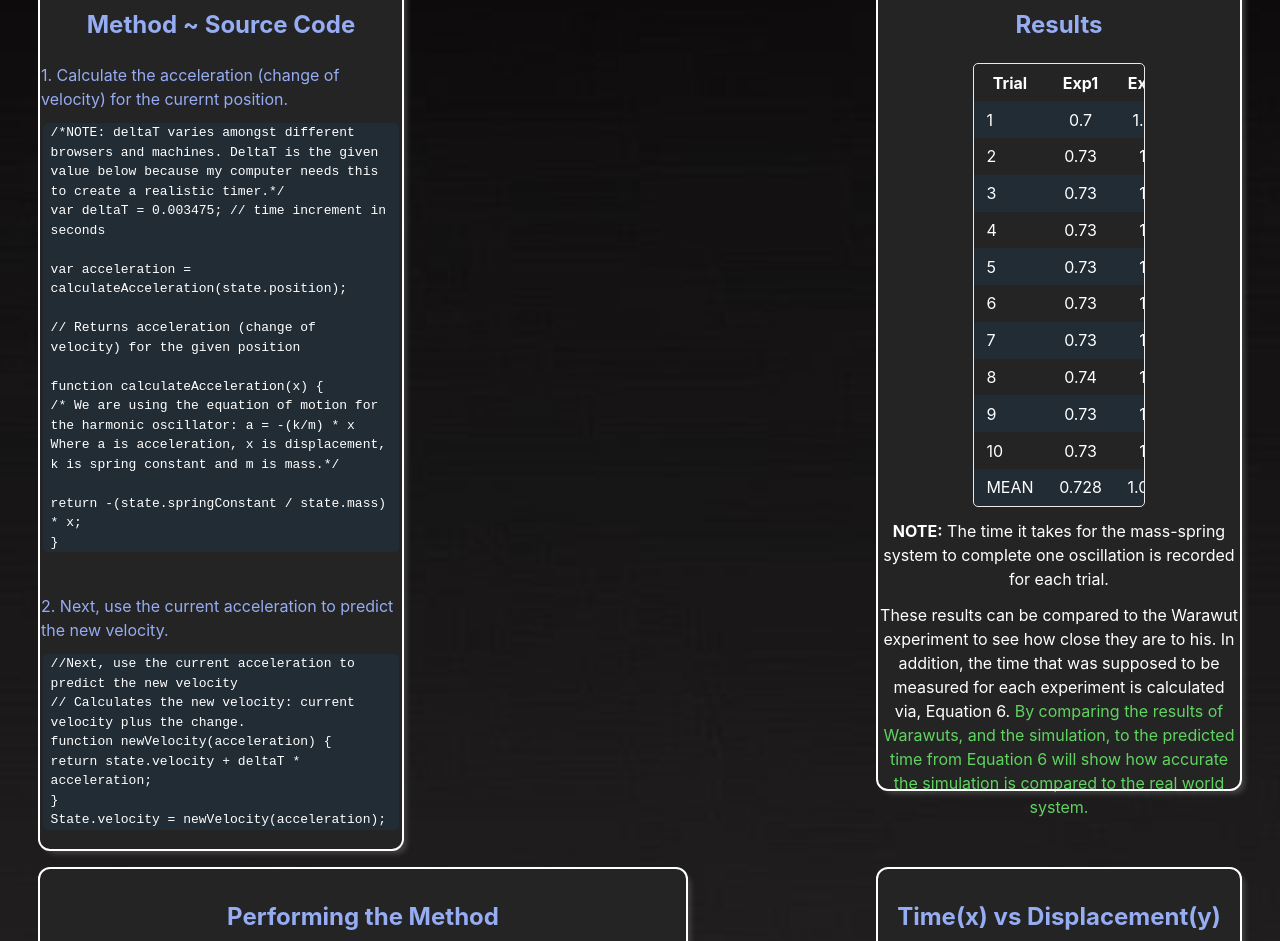
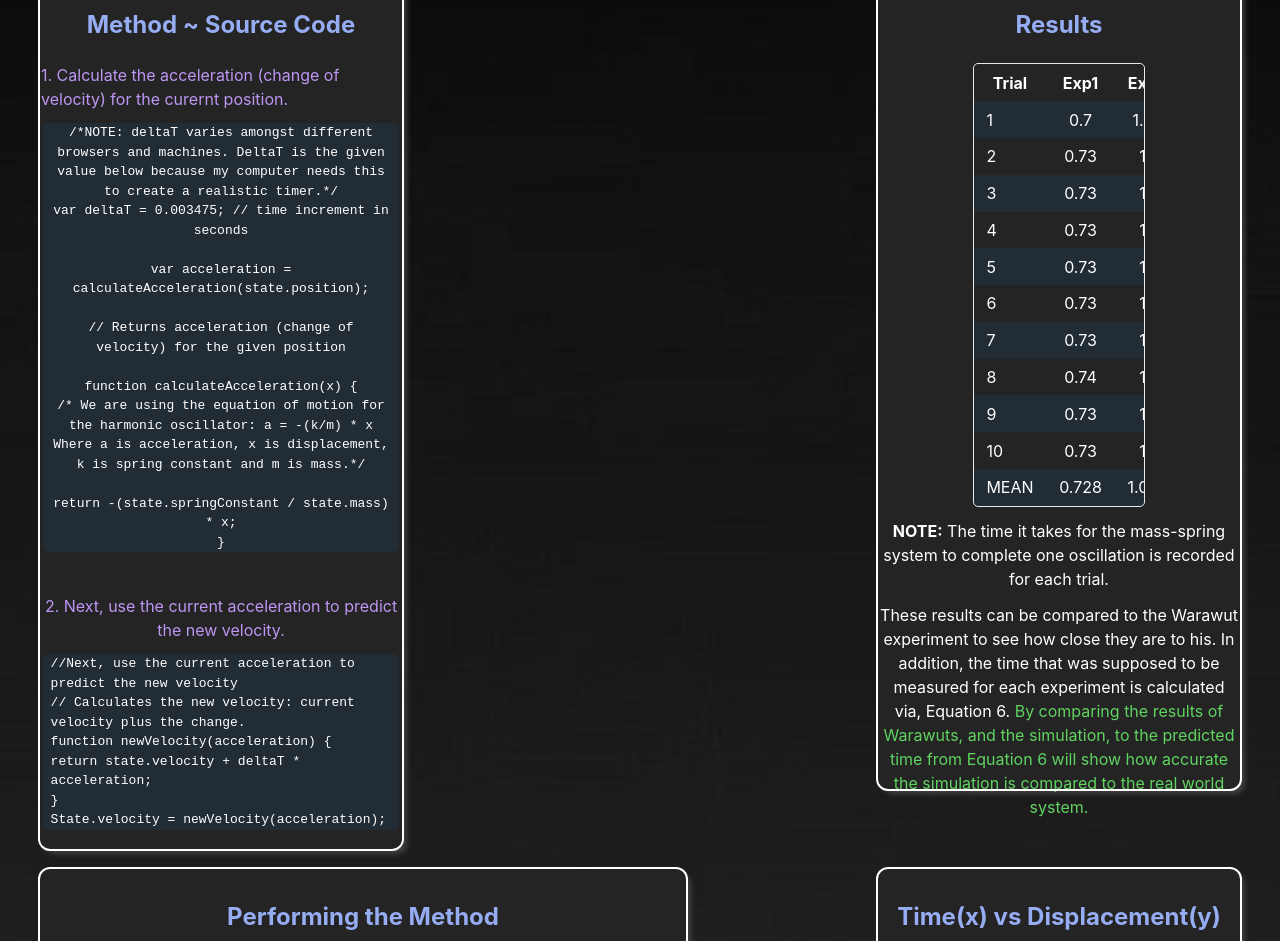
Before and after one commit to brandontranle/HarmonicMotionProject, a plain HTML site: page index.html in a window 1280 px wide. Shown: the part 2080-3021 px from the top of the page. Drawn offline with Linux system fonts and the light colour scheme; no server answers; animation ran at ten frames a second; files whose address does not match are found by name.

Commit message:
Update index.html

```diff
--- a/index.html
+++ b/index.html
@@ -136,7 +136,7 @@ essentially replace the physical mass-spring system itself. <br> <br>This experi
                 <p > <span>4. </span> Equation of Motion -> <i> a </i> becomes the position of the mass, <i>x"</i>: <code class="equation"> x" = (-k/m)x  </code> </p>
                 <h2 style="text-align: center; color: #96acf3;"> Additional Equations </h2>
                 <p > <span>5. </span> Solve for velocity, <i> V<sub>f</sub></i>: <code class="equation"> V<sub>i</sub> + ΔT * a </code> </p>
-                <p > <span>>6.</span> Verify Time Results, T in seconds: <code class="equation"> T = 2π√(m/k) </code> </p>
+                <p > <span>6.</span> Verify Time Results, T in seconds: <code class="equation"> T = 2π√(m/k) </code> </p>
                 <p > <span>7.</span> Solve (4) with Euler's Method: <code class="equation">  x<sub>new</sub>= x<sub>current</sub> + ΔT * (v<sub>current</sub> + ΔT * a)  </code> </p>
                 <p > <span>8.</span> Calculate Average Time: <code class="equation"> ΣT/n </code> </p>
                 <p > <span>9.</span> Angular Frequency: <code class="equation"> ω = (2π)/T </code> </p>
@@ -202,11 +202,11 @@ essentially replace the physical mass-spring system itself. <br> <br>This experi
 
             <div class="About-Box" style="flex-basis: 30%; height: 860px; background-color: #242424; border: 1px solid #242424; border-radius: 10px; margin-bottom: 20px;  outline: 2px solid white;">
                 <h2 style="text-align: center; color: #96acf3;"> Method ~ Source Code </h2>
-                <p style="text-align: left; color: #96acf3;">
+                <p style="text-align: left; color: #be96f3;">
                     1. Calculate the acceleration (change of velocity) for the curernt position.
                     </p>
 
-                    <code style="text-align: left; margin-bottom:30px;">
+                    <code style="text-align: center; margin-bottom:30px;">
 
                     /*NOTE: deltaT varies amongst different browsers and machines. DeltaT is the given value below because my computer needs this to create a realistic timer.*/
                     <br>
@@ -235,7 +235,7 @@ essentially replace the physical mass-spring system itself. <br> <br>This experi
 
 
                     </code>
-                    <p style="text-align: left; color: #96acf3;">
+                    <p style="text-align: center; color: #be96f3">
                         2. Next, use the current acceleration to predict the new velocity.
                         </p>
                     <code style="text-align: left; margin-bottom:30px;">
@@ -247,7 +247,7 @@ essentially replace the physical mass-spring system itself. <br> <br>This experi
                         State.velocity = newVelocity(acceleration);
 
                         </code>
-                        <p style="text-align: left; color:#96acf3;"> 3. Lastly, calculate the new position via:  <code> x<sub>new</sub>= x<sub>current</sub> + ΔT * (v<sub>current</sub> + ΔT * a)
+                        <p style="text-align: center; color:#be96f3;"> 3. Lastly, calculate the new position via:  <code> x<sub>new</sub>= x<sub>current</sub> + ΔT * (v<sub>current</sub> + ΔT * a)
                         </code> </p>
                 <code style="text-align:left; margin-bottom:30px;">
                     /*As acceleration and velocity is updated, every frame of the simulator runs these functions to calculate a new position*/
```
